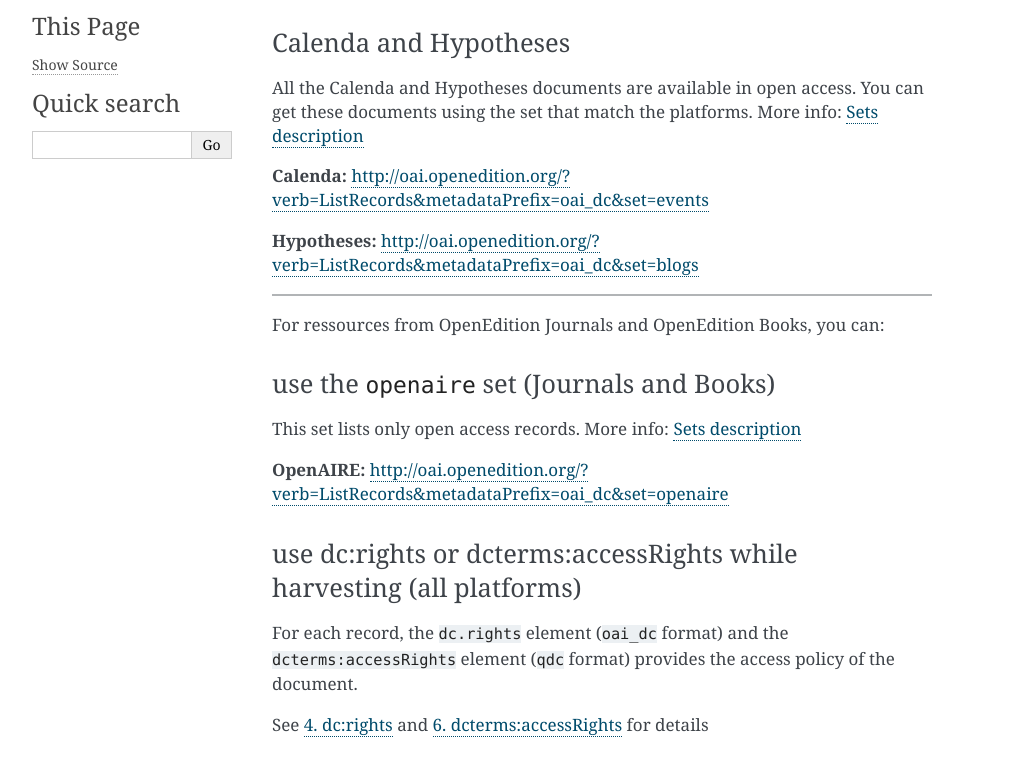
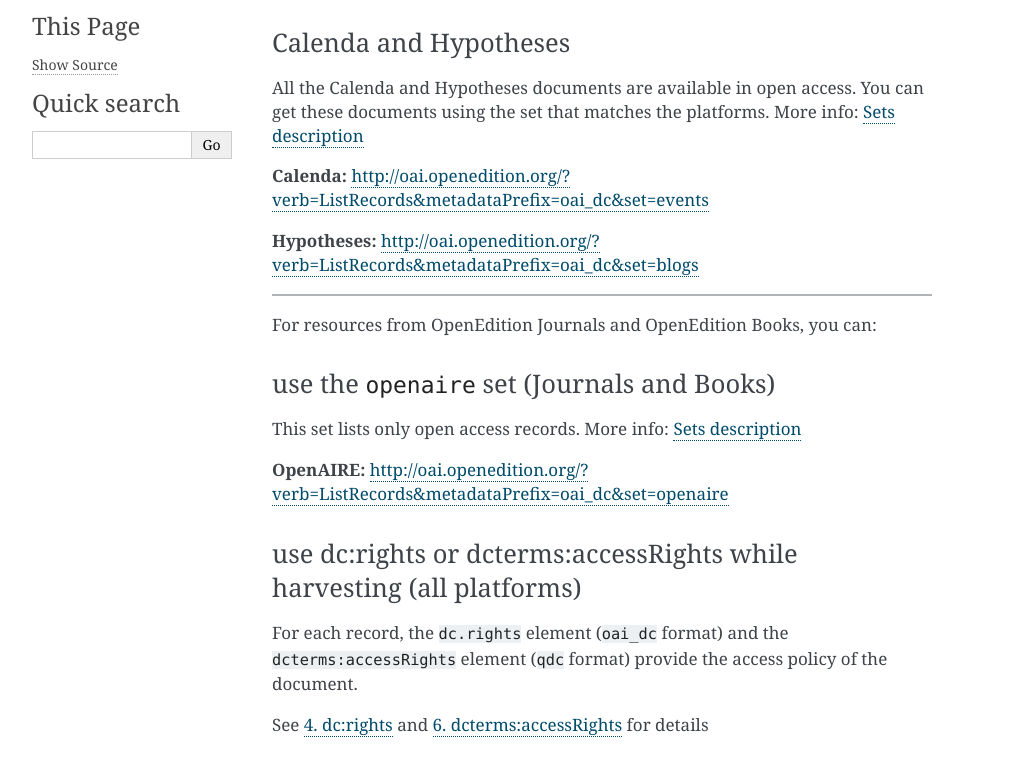
Before and after one commit to PatGendre/oai-openedition, a Sphinx documentation site: the page built from docs/source/faq.rst, in a window 1280 px wide. Shown: the part 391-1148 px from the top of the page, without its empty margins (148-1176 px from the left). Built offline with Sphinx 7.4.7, drawn with Linux system fonts in a browser that asks for light colours.

Commit message:
Update faq.rst
relecture

```diff
--- a/docs/source/faq.rst
+++ b/docs/source/faq.rst
@@ -10,7 +10,7 @@
 Calenda and Hypotheses
 ^^^^^^^^^^^^^^^^^^^^^^^^^^^^^^
 
-All the Calenda and Hypotheses documents are available in open access. You can get these documents using the set that match the platforms. More info: :ref:`sets`
+All the Calenda and Hypotheses documents are available in open access. You can get these documents using the set that matches the platforms. More info: :ref:`sets`
 
 **Calenda:** http://oai.openedition.org/?verb=ListRecords&metadataPrefix=oai_dc&set=events
 
@@ -18,7 +18,7 @@
 
 ----------------------------------------------
 
-For ressources from OpenEdition Journals and OpenEdition Books, you can:
+For resources from OpenEdition Journals and OpenEdition Books, you can:
 
 use the ``openaire`` set (Journals and Books)
 ^^^^^^^^^^^^^^^^^^^^^^^^^^^^^^^^^^^^^^^^^^^^^^^^
@@ -30,7 +30,7 @@
 use dc:rights or dcterms:accessRights while harvesting (all platforms)
 ^^^^^^^^^^^^^^^^^^^^^^^^^^^^^^^^^^^^^^^^^^^^^^^^^^^^^^^^^^^^^^^^^^^^^^^^^^^^
 
-For each record, the ``dc.rights`` element  (``oai_dc`` format) and the ``dcterms:accessRights`` element (``qdc`` format) provides the access policy of the document.
+For each record, the ``dc.rights`` element  (``oai_dc`` format) and the ``dcterms:accessRights`` element (``qdc`` format) provide the access policy of the document.
 
 See :ref:`dcrights` and :ref:`dctermsaccessrights` for details
 
```
